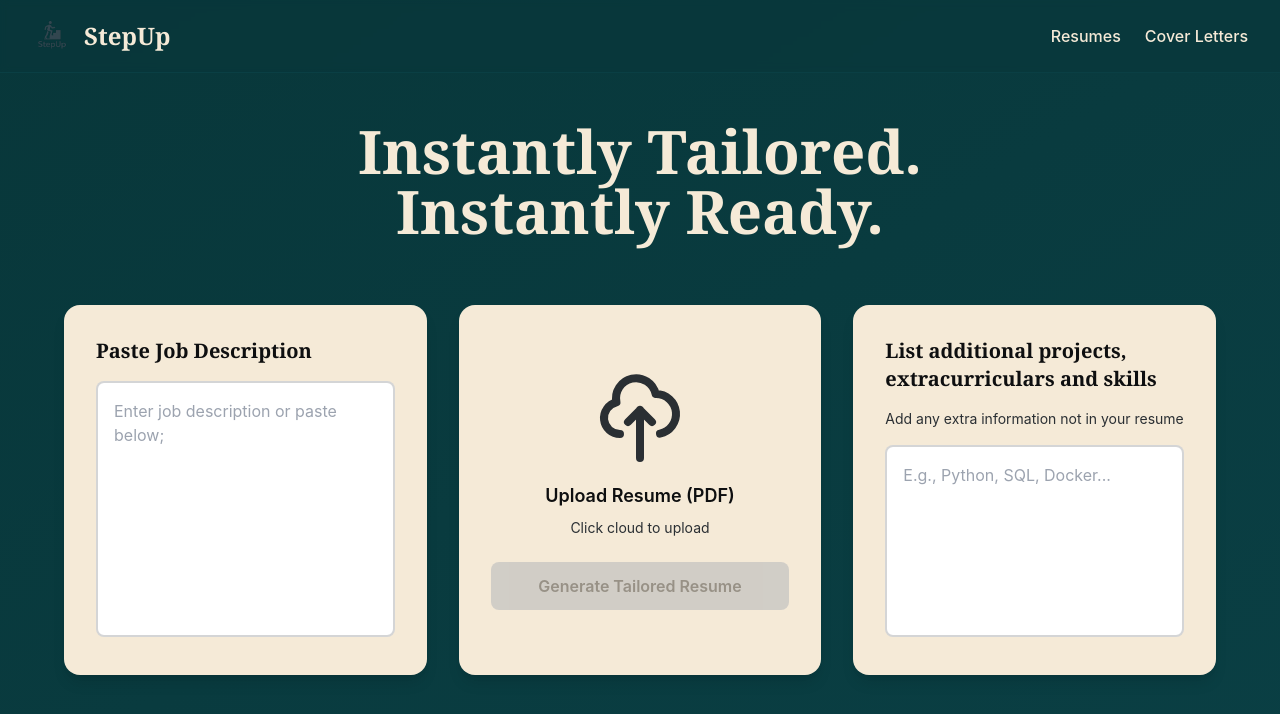
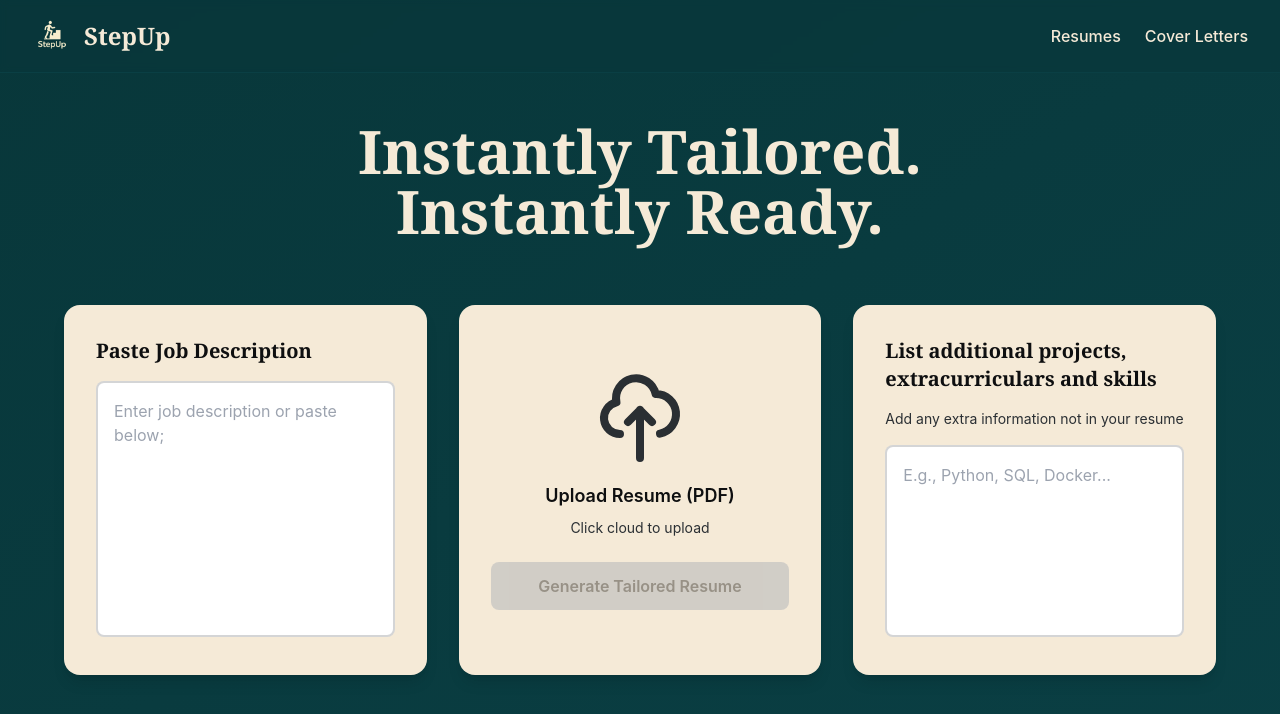
Before and after one commit to TecnoMente/StepUp, a Next.js app: page / in a window 1280 px wide. Shown: the top 714 px of the page. Built offline with nearby package versions, Linux system fonts and the light colour scheme.

Commit message:
10/21/25 2:10 PM - Turning logo beige

```diff
--- a/app/layout.tsx
+++ b/app/layout.tsx
@@ -17,7 +17,7 @@ export default function RootLayout({
         <nav className="bg-teal-900/50 backdrop-blur-sm border-b border-teal-800">
           <div className="container-custom py-4 flex justify-between items-center">
             <a href="/" className="flex items-center gap-3 hover:opacity-80 transition-opacity">
-              <img src="/logo.png" alt="StepUp Logo" className="h-10 w-10" />
+              <img src="/beige_logo.png" alt="StepUp Logo" className="h-10 w-10" />
               <span className="text-2xl font-serif font-bold text-beige-50">StepUp</span>
             </a>
             <div className="flex gap-6 text-beige-50">
```
Also changed, not shown: public/beige_logo.png (added).
